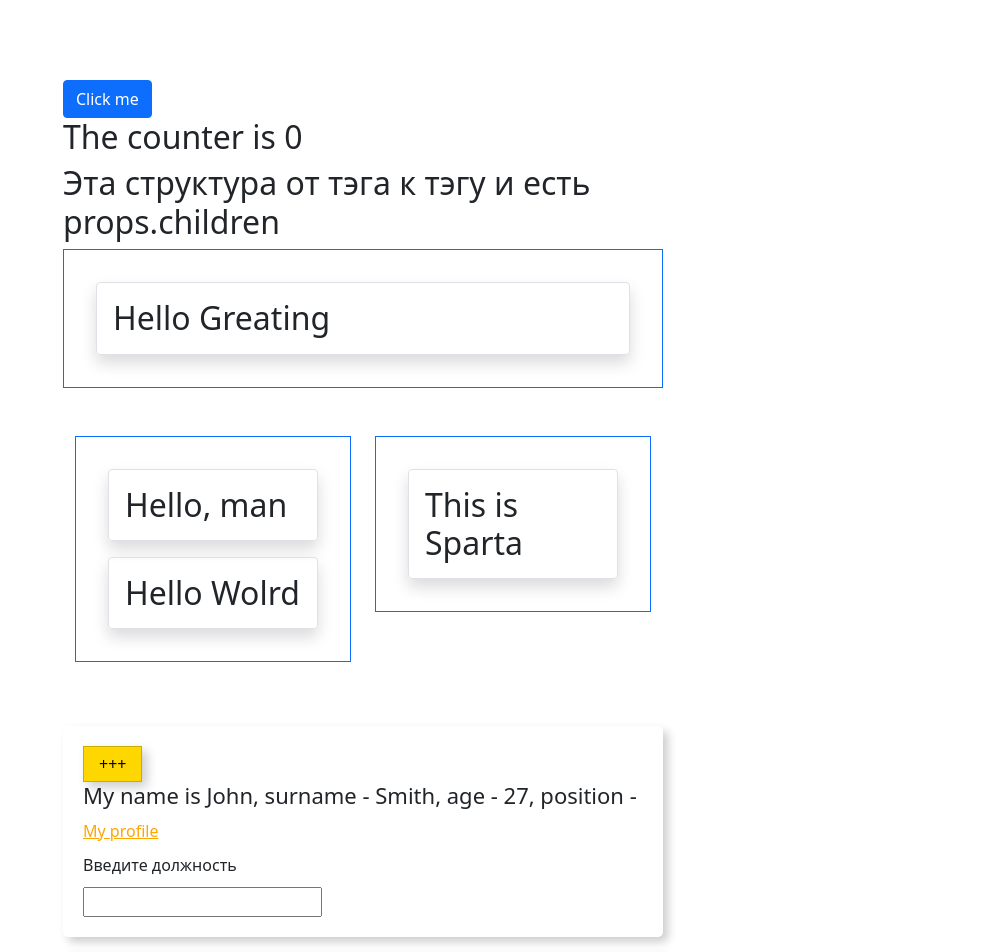
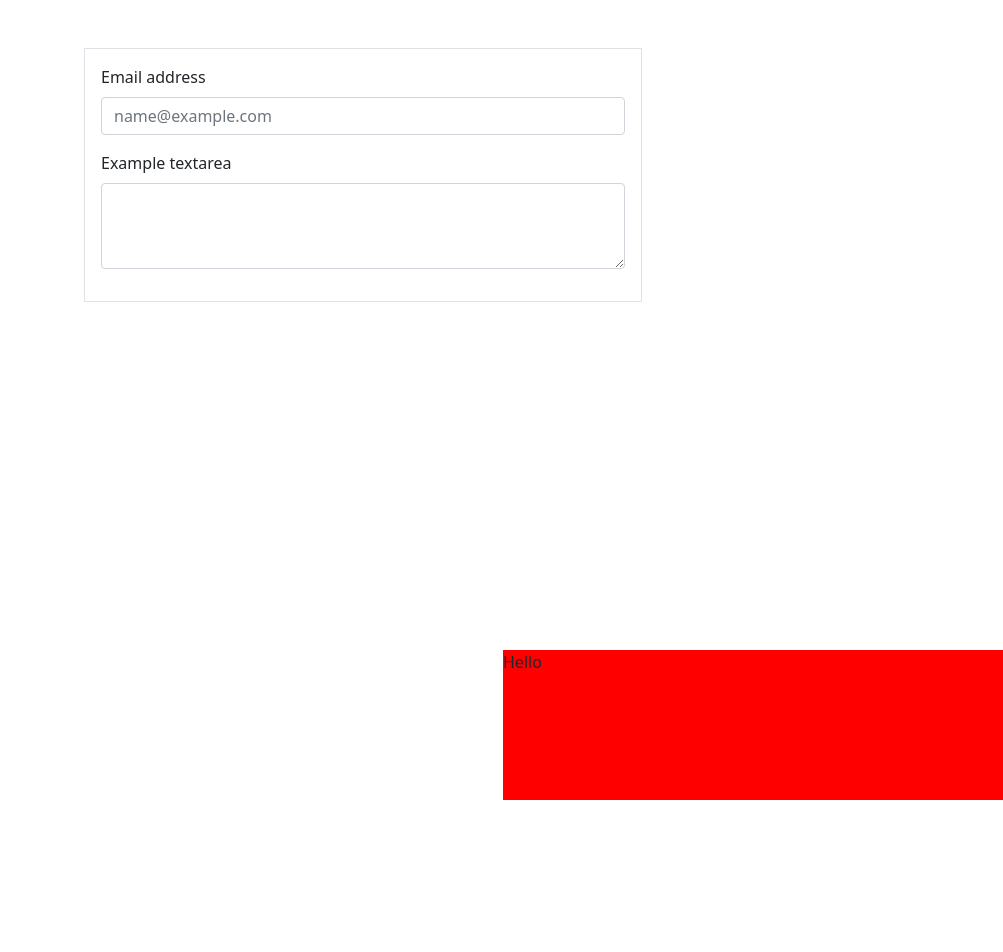
Before and after one commit to MrEnline/test-project-react, a React (Create React App) app: page / in a window 1280 px wide. Shown: the top 952 px of the page, without its empty margins (277-1280 px from the left). After the commit the page ends 800 px from the top, so only its background shows below. Built offline with nearby package versions, Linux system fonts and the light colour scheme.

Commit message:
Использование порталов

```diff
--- a/src/App.js
+++ b/src/App.js
@@ -1,194 +1,80 @@
-import React,{ Component } from 'react';
-import styled from 'styled-components';
-import BootstrapTest from './BootstrapTest';
+import React, {Component} from 'react';
+import ReactDOM from 'react-dom'
+import {Container} from 'react-bootstrap';
+import './App.css';
+import { findByAltText } from '@testing-library/react';
 
-import './App.css';
+class Form extends Component {
 
-const EmpItem = styled.div`
-    padding: 20px;
-    margin-bottom: 15px;
-    border-radius: 5px;
-    box-shadow: 5px 5px 10px rgba(0,0,0, .2);
-    a {
-        display: block;
-        margin: 10px 0 10px 0;
-        color: ${props => props.active ? 'orange' : 'black'};
-    }
-    input {
-        display: block;
-        margin-top: 10px;
-    }
-`;
-
-const Header = styled.h2`
-    font-size: 22px;
-`;
-
-export const Button = styled.button`
-    display: block;
-    padding: 5px 15px;
-    background-color: gold;
-    border: 1px solid rgba(0,0,0, .2);
-    box-shadow: 5px 5px 10px rgba(0,0,0, .2);
-`;
-
-class WhoAmI extends Component {
-    constructor(props) {
-        super(props);
-        this.state = {
-            years: 27,
-            position: ''
-        }
+    state = {
+        advOpen: false
     }
 
-    nextYear = () => {
-        this.setState(state => ({
-            years: state.years + 1
+    componentDidMount() {
+        setInterval(this.handleClick, 3000);
+    }
+
+    handleClick = () => {
+        this.setState(({advOpen}) => ({
+            advOpen: !advOpen
         }))
     }
 
-    commitInputChanges = (e, color) => {
-        console.log(color);
-        this.setState({
-            position: e.target.value
-        })
-    }
+    render() {
+        return (
+            <Container>
+                <form onClick={this.handleClick} className="w-50 border mt-5 p-3 m-auto"
+                style={{'overflow': 'hidden',
+                        'position': 'relative'}}>
+                    <div className="mb-3">
+                        <label htmlFor="exampleFormControlInput1" className="form-label">Email address</label>
+                        <input  type="email" className="form-control" id="exampleFormControlInput1" placeholder="name@example.com"/>
+                    </div>
+                    <div className="mb-3">
+                        <label htmlFor="exampleFormControlTextarea1" className="form-label">Example textarea</label>
+                        <textarea className="form-control" id="exampleFormControlTextarea1" rows="3"></textarea>
+                    </div>
 
-    render() {
-        const {name, surname, link} = this.props;
-        const {position, years} = this.state;
+                    {
+                        this.state.advOpen ?
+                            <Portal>
+                                <Msg/>
+                            </Portal>
+                            : null
+                    }
 
-        return (
-            <EmpItem active>
-                <Button onClick={this.nextYear}>+++</Button>
-                <Header>My name is {name}, surname - {surname},
-                    age - {years},
-                    position - {position}</Header>
-                <a href={link}>My profile</a>
-                <form>
-                    <span>Введите должность</span>
-                    <input type="text" onChange={(e) => this.commitInputChanges(e, 'some color')} />
                 </form>
-            </EmpItem>
+            </Container>
         )
     }
 }
 
-const Wrapper = styled.div`
-    width: 600px;
-    margin: 80px auto 0 auto;
-`;
-
-//Колбэк-функция в методе map применяется для всех элементов, которые идут в props.children
-//т.к. принцип иммутабельности изменять нельзя, поэтому используем метод cloneElement, которые клонирует старые элементы
-//и в новых добавляются новые свойства через классы shadow p-3 m-3 border rounded
-const DynamicGreating = (props) => {
-    return (
-      <div className={'mb-3 p-3 border border-' + props.color}>
-          {/* {props.children} */}
-          {
-              React.Children.map(props.children, child => {
-                  return React.cloneElement(child, {className: 'shadow p-3 m-3 border rounded'})
-              })
-          }
-      </div>
-    )
+//Порталы позволяют рендерить дочерние элементы в DOM-узел,
+//который находится вне DOM-иерархии родительского компонента.
+const Portal = (props) => {
+    const node = document.createElement('div');
+    document.body.appendChild(node);
+    return ReactDOM.createPortal(props.children, node)
 }
 
-//в данном примере используется композиция вместо наследования
-//композиция - возможность использовать внутри одного компонента другие компоненты
-//чаще всего используется композиция вместо наследования, потому что удобнее
-const HelloGreating = () => {
+const Msg = () => {
     return(
-        <div style={{'width': '600px', 'margin': '0 auto'}}>
-            <DynamicGreating color={'primary'}>
-                <h2>Hello Greating</h2>
-            </DynamicGreating>
+        <div
+            style={{'width': '500px',
+                    'height': '150px',
+                    'backgroundColor': 'red',
+                    'position': 'absolute',
+                    'right': '0',
+                    'bottom': '0'}}>
+                Hello
         </div>
     )
 }
 
-//использование props.children
-const Test = (props) => {
-    return(
-        <div style={{'width': '600px', 'margin': '0 auto'}}>
-            {props.children}
-        </div>
-    )
-}
-
-class Counter extends Component {
-    state = {
-        counter: 0
-    }
-
-    changeCounter = () => {
-        this.setState(({counter}) => ({
-            counter: counter + 1
-        }))
-    }
-
-    render() {
-        return(
-            <>
-                <button
-                    className={'btn btn-primary'}
-                    onClick={this.changeCounter}>
-                        Click me
-                </button>
-                {/*рендер-пропс - передача в качестве пропса функции с параметром: см. 154 строчку вызова Counter*/}
-                {this.props.render(this.state.counter)}
-            </>
-        )
-    }
-}
-
-const Message = (props) => {
-    return(
-        <h2>
-            The counter is {props.counter}
-        </h2>
-    )
-}
-
-//целые структуры с тэгами можно передавать в качестве пропсов - пример left и right ниже
 function App() {
-  return (
-    <Wrapper>
-        {/* <DynamicGreating color={'primary'}>
-            <h2>Hello, man</h2>
-            <h2>Hello Wolrd</h2>
-        </DynamicGreating>         */}
-
-        {/* в качестве пропса передаем колбэк-функцию, которая возвращает компонент Message*/}
-        <Counter render={counter =>
-                            <Message counter={counter}/>
-                        }/>
-
-        <Test>
-            <h2>Эта структура от тэга к тэгу и есть props.children</h2>
-        </Test>
-
-        <HelloGreating/>
-
-        <BootstrapTest
-            left={
-                <DynamicGreating color={'primary'}>
-                    <h2>Hello, man</h2>
-                    <h2>Hello Wolrd</h2>
-                </DynamicGreating>
-            }
-            right={
-                <DynamicGreating color={'primary'}>
-                    <h2>This is Sparta</h2>
-                </DynamicGreating>
-            }
-        />
-
-        <WhoAmI name='John' surname="Smith" link="facebook.com"/>
-        <WhoAmI name='Alex' surname="Shepard" link="vk.com"/>
-    </Wrapper>
-  );
+    return (
+        <Form/>
+    );
 }
 
 export default App;
--- a/src/index.js
+++ b/src/index.js
@@ -2,21 +2,13 @@ import React, {StrictMode} from 'react';
 import ReactDOM from 'react-dom';
 import './index.css';
 import App from './App';
-import {Button} from './App';
 import styled from 'styled-components';
 
 import 'bootstrap/dist/css/bootstrap.min.css';
 
-const BigButton = styled(Button)`
-    margin: 0 auto;
-    width: 245px;
-    text-align: center;
-`;
-
 ReactDOM.render(
   <StrictMode>
       <App/>
-      <BigButton as="a">Отправить отчет</BigButton>
   </StrictMode>,
   document.getElementById('root')
 );
```
